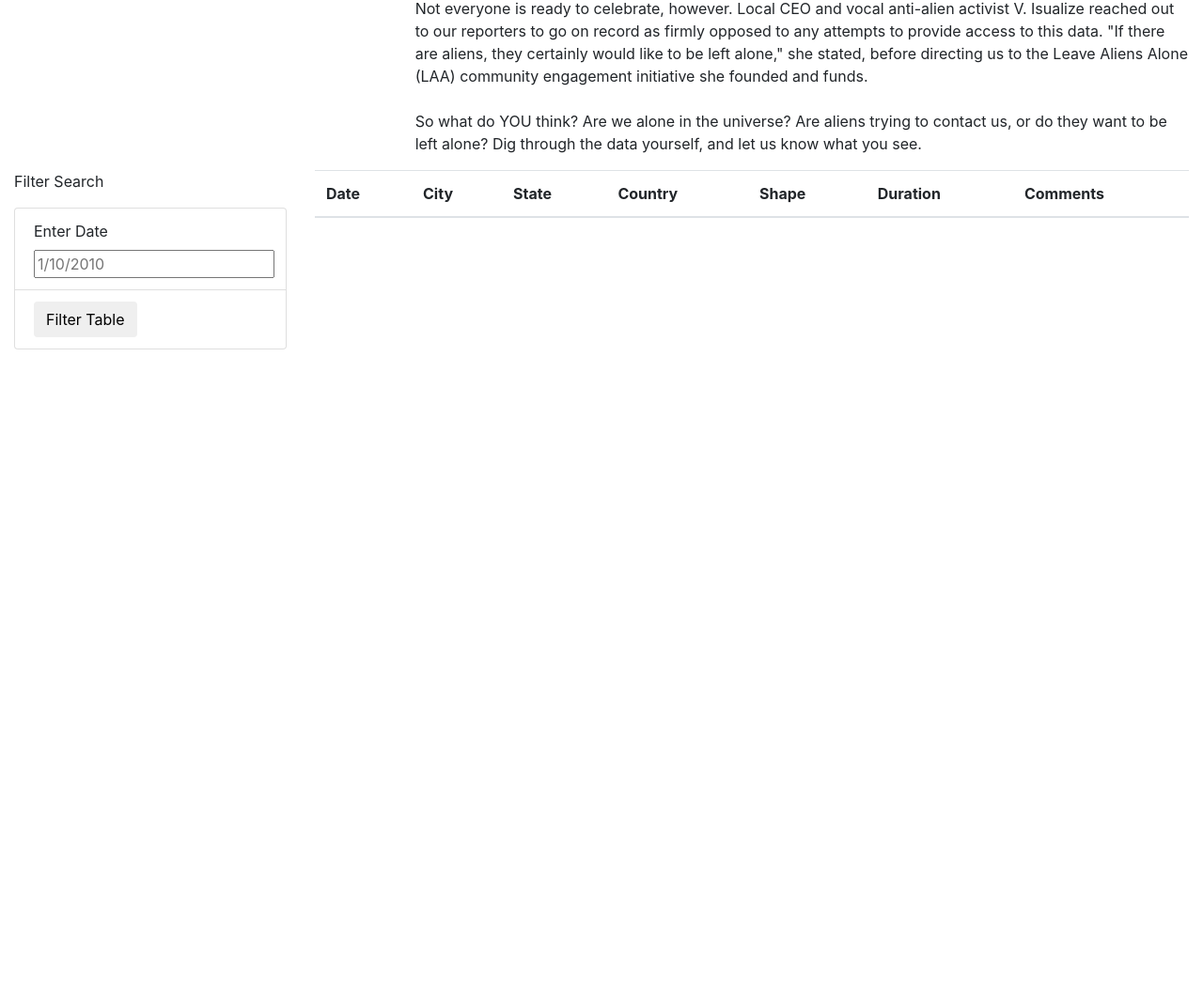
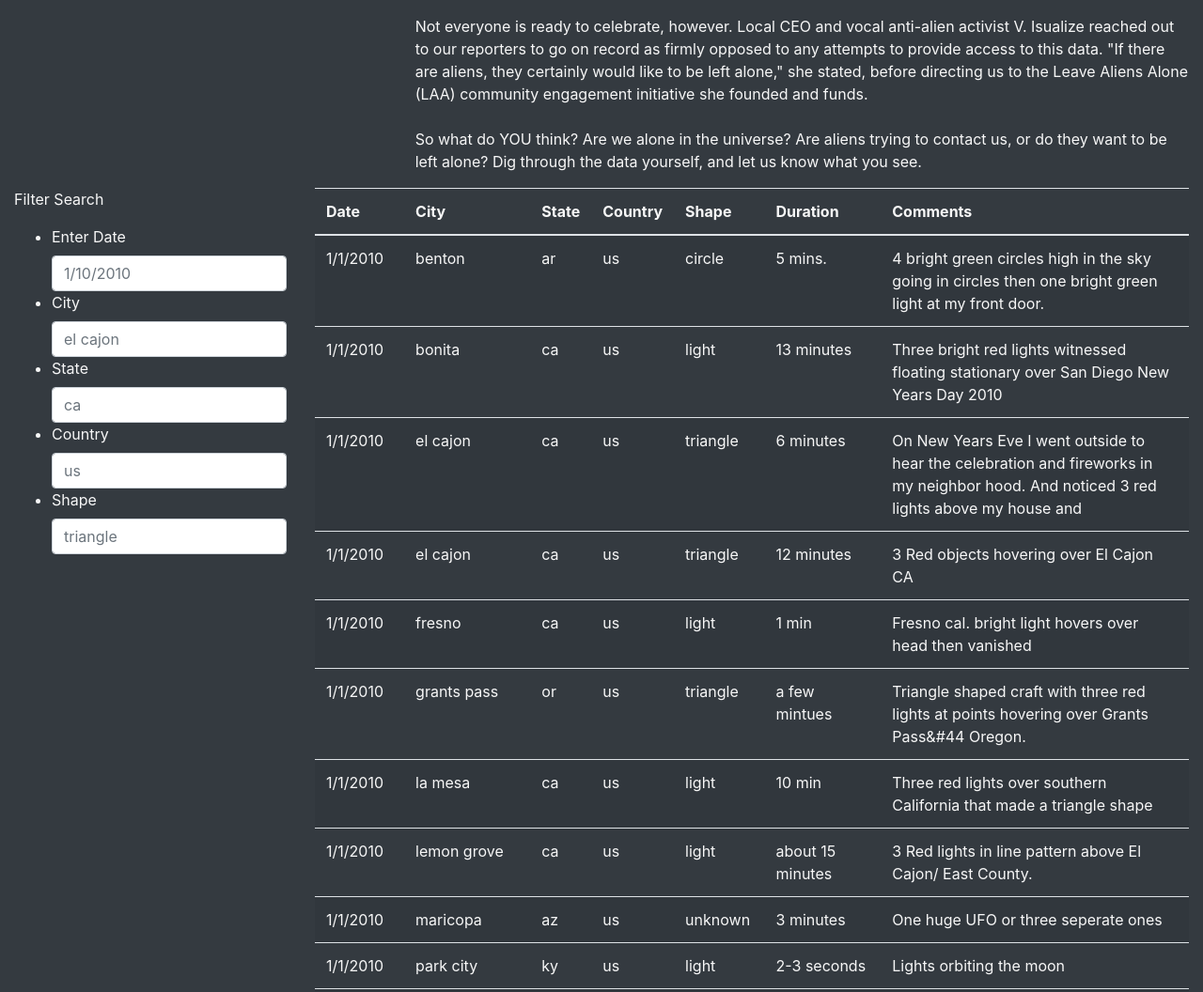
Before and after one commit to lo7kyle/UFOs, a plain HTML site: page index.html in a window 1280 px wide. Shown: the part 539-1595 px from the top of the page at 94% size. Before the commit the page ends 911 px from the top, so only its background shows below. Drawn offline with nearby package versions, Linux system fonts and the light colour scheme.

Commit message:
updated app file with new filtering. Updated HTML file with new inputs

```diff
--- a/index.html
+++ b/index.html
@@ -13,14 +13,14 @@
     />
     <link rel="stylesheet" href="static/css/style.css">
 </head>
-<body>
+<body class = "bg-dark">
     <div class="wrapper">
-        <nav class="navbar navbar-expand-lg">
+      <nav class="navbar navbar-dark bg-dark navbar-expand-lg">
             <a class="navbar-brand" href="index.html">UFO Sightings</a>
         </nav>
     </div>
     <div class="jumbotron">
-        <h1>The Truth Is Out There</h1>
+      <h1 class="display-4">The Truth is Out There</h1>
     </div>
     </div>
     <div class="container-fluid">
@@ -39,35 +39,59 @@
       <div class="container-fluid">
         <div class="row">
           <div class="col-md-3">
-            <form>
+            <form class = "bg-dark">
               <p>Filter Search</p>
+              <ul class = "bg-dark">
+                <li style="font-family: inherit; font-size: 1rem;">
+                  <label for="date">Enter Date</label>
+                  <input class="form-control" type="text" placeholder="1/10/2010" id="datetime"/>
+                </li>
+                <li style="font-family: inherit; font-size: 1rem;">
+                  <label for="date">City</label>
+                  <input class="form-control" type="text" placeholder="el cajon" id="city"/>
+                </li>
+                <li style="font-family: inherit; font-size: 1rem;">
+                  <label for="date">State</label>
+                  <input class="form-control" type="text" placeholder="ca" id="state"/>
+                </li>
+                <li style="font-family: inherit; font-size: 1rem;">
+                  <label for="date">Country</label>
+                  <input class="form-control" type="text" placeholder="us" id="country"/>
+                </li>
+                <li style="font-family: inherit; font-size: 1rem;">
+                  <label for="date">Shape</label>
+                  <input class="form-control" type="text" placeholder="triangle" id="shape"/>
+                </li>
+
              </form>
-            <ul class= "list-group">
-              <li class= "list-group-item">
-                <label for="date">Enter Date</label>
-                <input type="text" placeholder="1/10/2010" id="datetime" />
-              </li>
-              <li class ="list-group-item">
-                <button id="filter-btn" type="button" class="btn btn-default">Filter Table</button>
-              </li>
-            </ul>
          </div>
           <div class="col-md-9">
-            <table class = "table table-striped">
+            <div id="table-area" class="">
+              <table id="ufo-table" class="table table-striped">
                 <thead>
                   <tr>
-                  <th>Date</th>
-                  <th>City</th>
-                  <th>State</th>
-                  <th>Country</th>
-                  <th>Shape</th>
-                  <th>Duration</th>
-                  <th>Comments</th>
+                    <th class="table-head">Date</th>
+                    <th class="table-head">City</th>
+                    <th class="table-head">State</th>
+                    <th class="table-head">Country</th>
+                    <th class="table-head">Shape</th>
+                    <th class="table-head">Duration</th>
+                    <th class="table-head">Comments</th>
                   </tr>
                 </thead>
+                <tbody></tbody>
               </table>
             </div>
           </div>
         </div>
+      </div>
+      <footer class="footer">
+        <span class="bottom">UFO Sightings</span>
+      </footer>
+    </div>
+  <script src="https://cdnjs.cloudflare.com/ajax/libs/d3/4.11.0/d3.js"></script>
+  <script src="static/js/data.js"></script>
+  <script src="static/js/app.js"></script>
 </body>
+
 </html>
--- a/static/css/style.css
+++ b/static/css/style.css
@@ -0,0 +1,9 @@
+body {
+
+    color: #f7f7f7;
+  }
+  .jumbotron {
+    background-image: url("../images/nasa.jpg");
+    background-size: 100% 100%;
+    text-align: center;
+  }
--- /dev/null
+++ b/static/js/app.js
@@ -0,0 +1,74 @@
+// from data.js
+const tableData = data;
+
+// get table references
+var tbody = d3.select("tbody");
+
+function buildTable(data) {
+  // First, clear out any existing data
+  tbody.html("");
+
+  // Next, loop through each object in the data
+  // and append a row and cells for each value in the row
+  data.forEach((dataRow) => {
+    // Append a row to the table body
+    let row = tbody.append("tr");
+
+    // Loop through each field in the dataRow and add
+    // each value as a table cell (td)
+    Object.values(dataRow).forEach((val) => {
+      let cell = row.append("td");
+      cell.text(val);
+    });
+  });
+}
+
+// 1. Create a variable to keep track of all the filters as an object.
+var filters= {};
+
+// 3. Use this function to update the filters.
+function updateFilters() {
+
+    // 4a. Save the element that was changed as a variable.
+  let changedElement = d3.select(this);
+    // 4b. Save the value that was changed as a variable.
+  let elementValue = changedElement.property("value");
+  console.log(elementValue);
+    // 4c. Save the id of the filter that was changed as a variable.
+  let filteredID = changedElement.attr("id");
+  console.log(filteredID);
+    // 5. If a filter value was entered then add that filterId and value
+    // to the filters list. Otherwise, clear that filter from the filters object.
+  if (elementValue){
+    filters[filteredID] = elementValue;
+  }
+  else{
+    delete filters[filteredID];
+  }
+    // 6. Call function to apply all filters and rebuild the table
+    filterTable();
+
+  }
+
+  // 7. Use this function to filter the table when data is entered.
+  function filterTable() {
+
+    // 8. Set the filtered data to the tableData.
+    let filteredData = tableData;
+
+    // 9. Loop through all of the filters and keep any data that
+    // matches the filter values
+    Object.entries(filters).forEach(([key,value]) => {
+      filteredData = filteredData.filter(row => row[key] === value);
+    });
+
+
+    // 10. Finally, rebuild the table using the filtered data
+    buildTable(filteredData);
+  }
+
+  // 2. Attach an event to listen for changes to each filter
+  d3.selectAll("input").on("change", updateFilters);
+
+  // Build the table when the page loads
+  buildTable(tableData);
--- a/js/app.js
+++ b/static/js/app_1.js
@@ -7,8 +7,9 @@ var tbody = d3.select("tbody");
 function buildTable(data) {
     // Clears out any existing data
     tbody.html("");
+
     // loop through each obj in data and append a row and cell for each value in row
-    data.array.forEach(dataRow => {
+    data.forEach((dataRow) => {
         // this tells js to find tbody tag in html and add table row <tr>
         let row = tbody.append("tr");
         /* loops through each field in dataRow
```
Also changed, not shown: static/images/nasa.jpg (added), static/js/data.js (renamed from js/data.js). Lines whose indentation alone changed are shown as unchanged.
